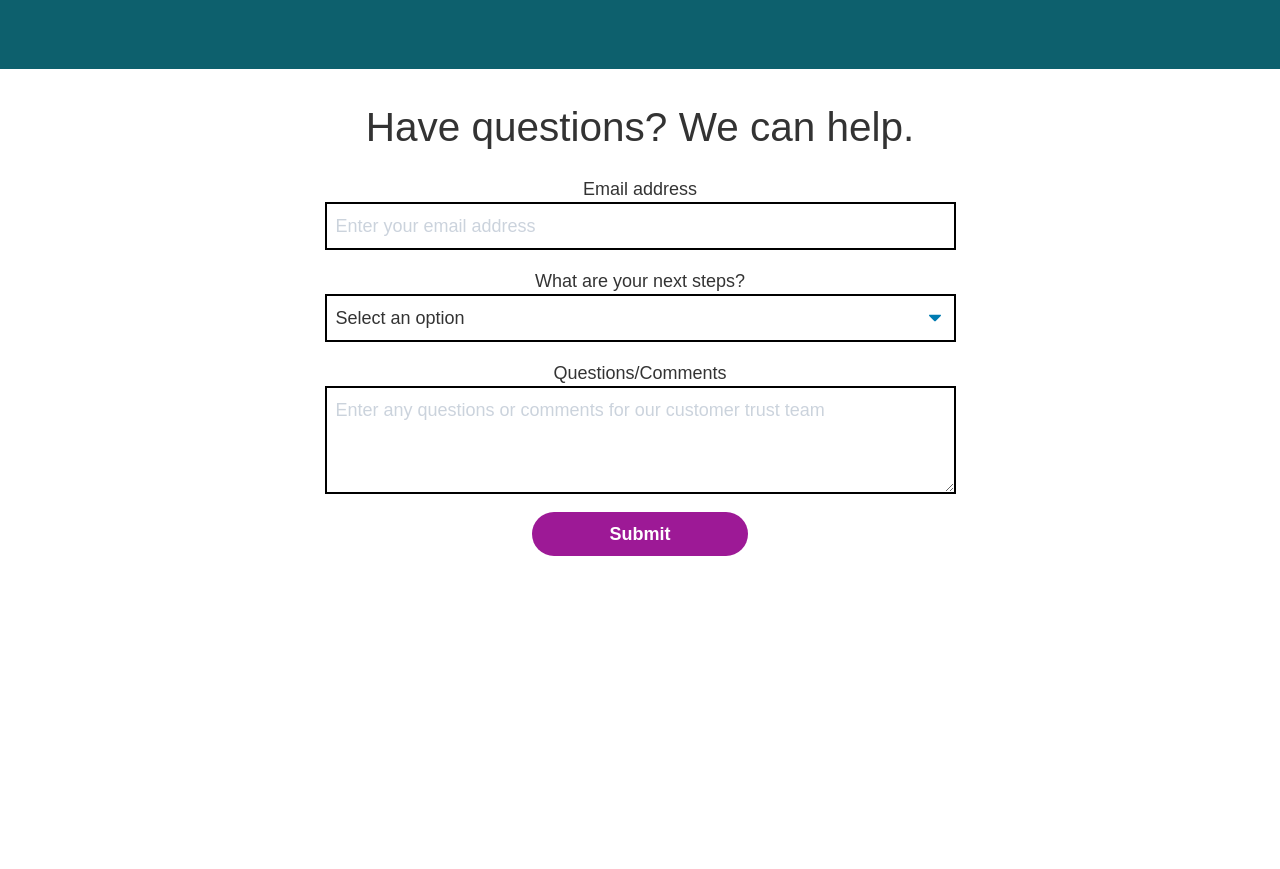
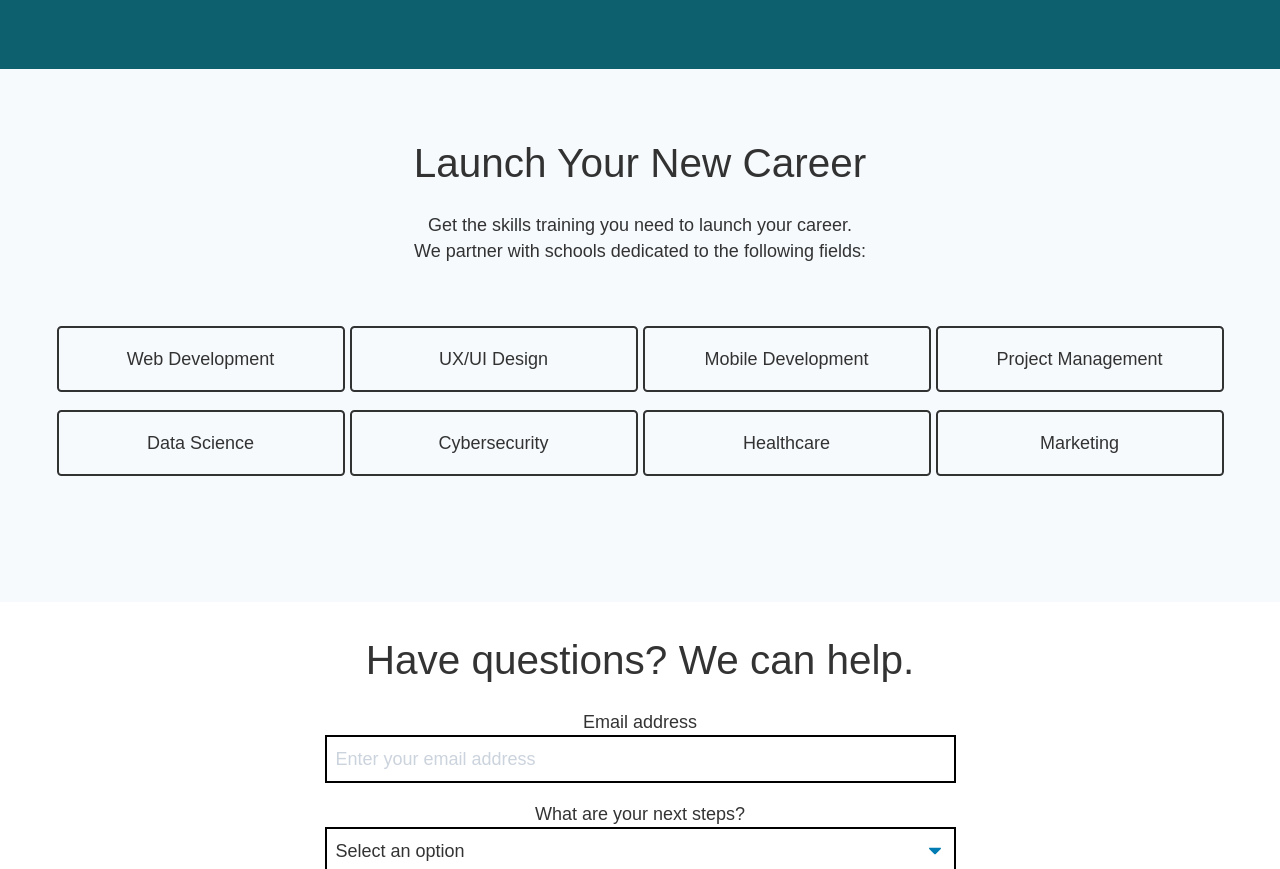
Before and after one commit to chrisdesilva/skf-landing-page-b, a Gatsby site: page / in a window 1280 px wide. Shown: the part 2067-2936 px from the top of the page. Before the commit the page ends 2685 px from the top, so only its background shows below. Built offline with nearby package versions, Linux system fonts and the light colour scheme; Gatsby itself is replaced by a stand-in of ours; no server answers.

Commit message:
Add program types

```diff
--- a/src/pages/index.js
+++ b/src/pages/index.js
@@ -224,18 +224,6 @@ const IndexPage = () => {
                 Apply Now
               </a>
             </div>
-            {/* <a
-							href="https://my.skills.fund/register"
-							className={
-								navBackground ? (
-									'bg-secondary py-2 px-4 font-bold text-white text-center w-32 rounded-full cursor-pointer opacity-0'
-								) : (
-									'bg-secondary py-2 px-4 font-bold text-white text-center w-32 rounded-full cursor-pointer show'
-								)
-							}
-						>
-							Apply Now
-						</a> */}
           </div>
           <a
             className={
@@ -363,6 +351,71 @@ const IndexPage = () => {
           </div>
         </div>
       </section>
+      <section className="px-4 py-16 flex flex-col items-center bg-gray-100">
+        <div className="lg:w-1/2">
+          <h2 className="font-normal text-center lg:text-4xl">
+            Launch Your New Career
+          </h2>
+          <p className="font-normal text-center ">
+            Get the skills training you need to launch your career. <br />
+            We partner with schools dedicated to the following fields:
+          </p>
+        </div>
+
+        <div className="flex flex-col items-center lg:flex-row lg:p-8 w-full justify-around">
+          <div className="lg-w-1/4">
+            <div className="flex items-center">
+              <p className="p-4 border-2 rounded w-64 text-center mb-4">
+                Web Development
+              </p>
+            </div>
+            <div className="flex items-center">
+              <p className="p-4 border-2 rounded w-64 text-center mb-4">
+                Data Science
+              </p>
+            </div>
+          </div>
+
+          <div className="lg-w-1/4">
+            <div className="flex items-center">
+              <p className="p-4 border-2 rounded w-64 text-center mb-4">
+                UX/UI Design
+              </p>
+            </div>
+            <div className="flex items-center">
+              <p className="p-4 border-2 rounded w-64 text-center mb-4">
+                Cybersecurity
+              </p>
+            </div>
+          </div>
+
+          <div className="lg-w-1/4">
+            <div className="flex  items-center">
+              <p className="p-4 border-2 rounded w-64 text-center mb-4">
+                Mobile Development
+              </p>
+            </div>
+            <div className="flex  items-center">
+              <p className="p-4 border-2 rounded w-64 text-center mb-4">
+                Healthcare
+              </p>
+            </div>
+          </div>
+
+          <div className="lg-w-1/4">
+            <div className="flex  items-center">
+              <p className="p-4 border-2 rounded w-64 text-center mb-4">
+                Project Management
+              </p>
+            </div>
+            <div className="flex  items-center">
+              <p className="p-4 border-2 rounded w-64 text-center mb-4">
+                Marketing
+              </p>
+            </div>
+          </div>
+        </div>
+      </section>
       <section className="flex flex-col items-center my-8 contact px-2">
         <h2 className="font-normal text-center md:text-4xl">
           Have questions? We can help.
```
